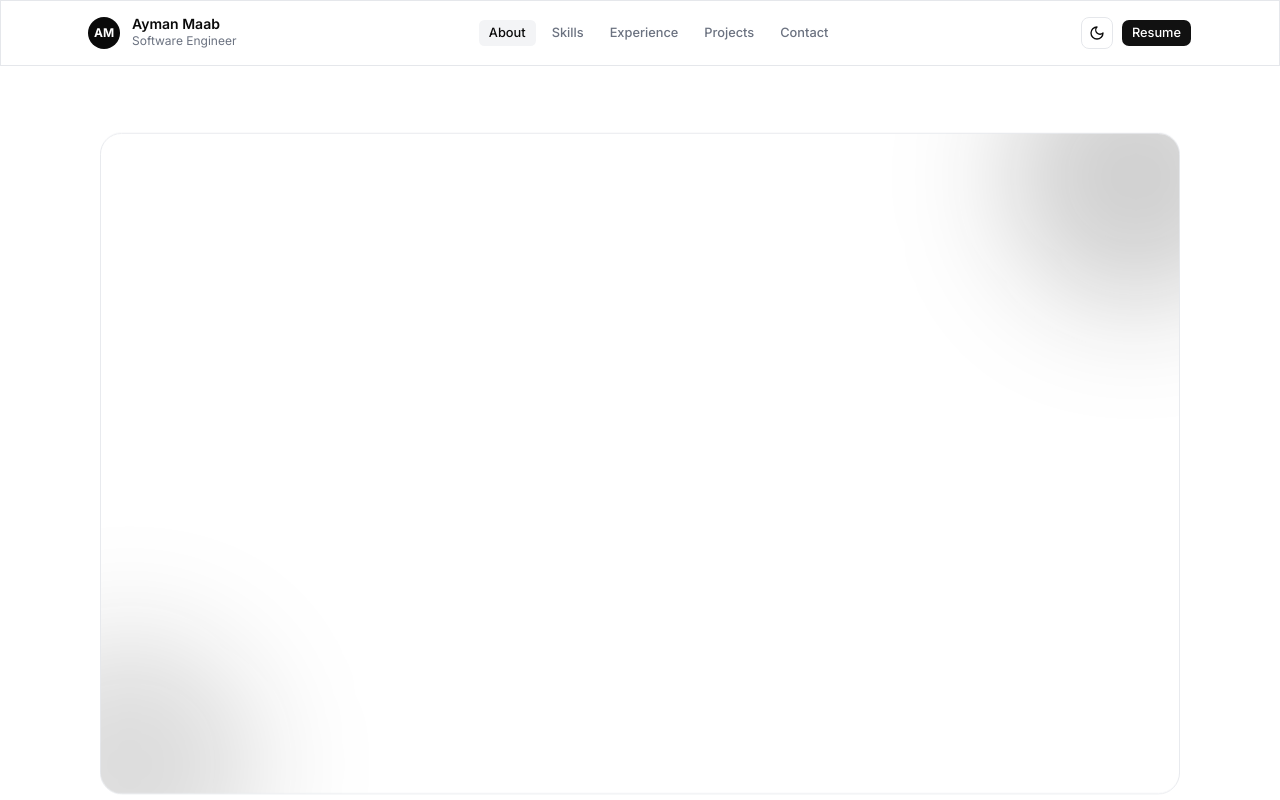
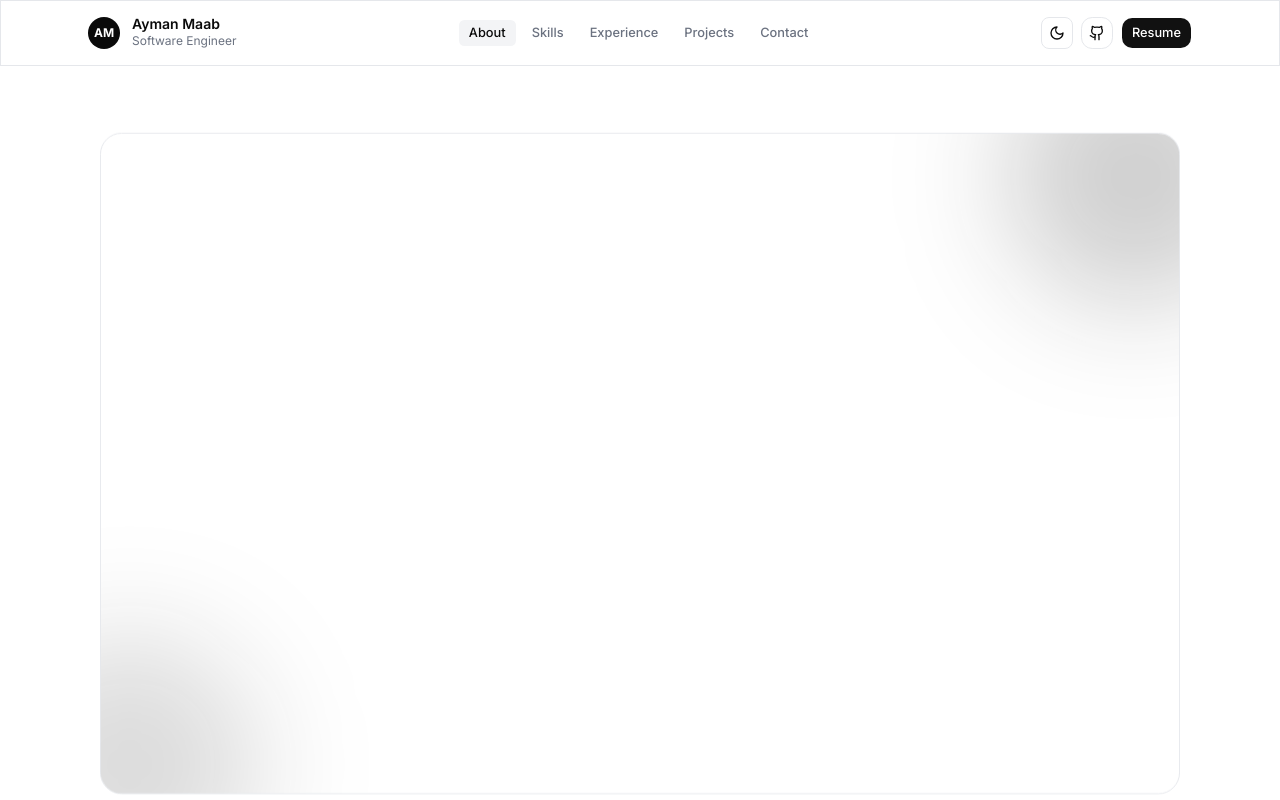
Before and after one commit to AymanMaab/Portfolio, a React (Vite) app in the folder apps/web/: page / in a window 1280 px wide. Shown: the top 800 px of the page. Built offline with nearby package versions, Linux system fonts and the light colour scheme.

Commit message:
feat(navbar): add GitHub & resume links

```diff
--- a/apps/web/src/components/Navbar.tsx
+++ b/apps/web/src/components/Navbar.tsx
@@ -1,16 +1,18 @@
 import { useState, useEffect } from 'react'
 import { useTheme } from '../lib/theme'
 import { Button, buttonVariants } from './ui/button'
-import { Menu, X, Sun, Moon } from 'lucide-react'
+import { Menu, X, Sun, Moon, Github } from 'lucide-react'
 import { Tooltip, TooltipTrigger, TooltipContent, TooltipProvider } from './ui/tooltip'
 import { cn } from '../lib/utils'
 
+const GITHUB_REPO_URL = "https://github.com/AymanMaab/Portfolio"
+
 const NAV_LINKS = [
-  { label: 'About', href: '#about' },
-  { label: 'Skills', href: '#skills' },
-  { label: 'Experience', href: '#experience' },
-  { label: 'Projects', href: '#projects' },
-  { label: 'Contact', href: '#contact' },
+  { label: 'About', href: '#about', type: "hash" as const},
+  { label: 'Skills', href: '#skills', type: "hash" as const },
+  { label: 'Experience', href: '#experience', type: "hash" as const },
+  { label: 'Projects', href: '#projects', type: "hash" as const },
+  { label: 'Contact', href: '#contact', type: "hash" as const },
 ]
 
 export function Navbar() {
@@ -55,7 +57,7 @@ export function Navbar() {
             <span className="flex h-8 w-8 items-center justify-center rounded-full bg-foreground text-xs font-bold text-background">
               AM
             </span>
-            <div className="hidden flex-col sm:flex">
+            <div className="hidden flex-col sm:flex cursor-pointer">
               <span className="text-sm font-semibold leading-none text-foreground">Ayman Maab</span>
               <span className="mt-0.5 text-xs text-muted-foreground">Software Engineer</span>
             </div>
@@ -89,6 +91,19 @@ export function Navbar() {
               <TooltipContent>{theme === 'dark' ? 'Light mode' : 'Dark mode'}</TooltipContent>
             </Tooltip>
 
+            <Button
+              asChild
+              variant='outline'
+              size='icon'
+              className='rounded-xl hidden md:inline-flex'
+              aria-label='View source on Github'
+            >
+              <a href={GITHUB_REPO_URL} target='_blank' rel='noreferrer'>
+                <Github className='h-5 w-5' />
+              </a>
+              </Button>
+
+            <Button asChild className='rounded-xl hidden md:inline-flex'>
             <a
               href="/resume.pdf"
               target="_blank"
@@ -97,6 +112,7 @@ export function Navbar() {
             >
               Resume
             </a>
+          </Button>
           </div>
 
           <Button
```
